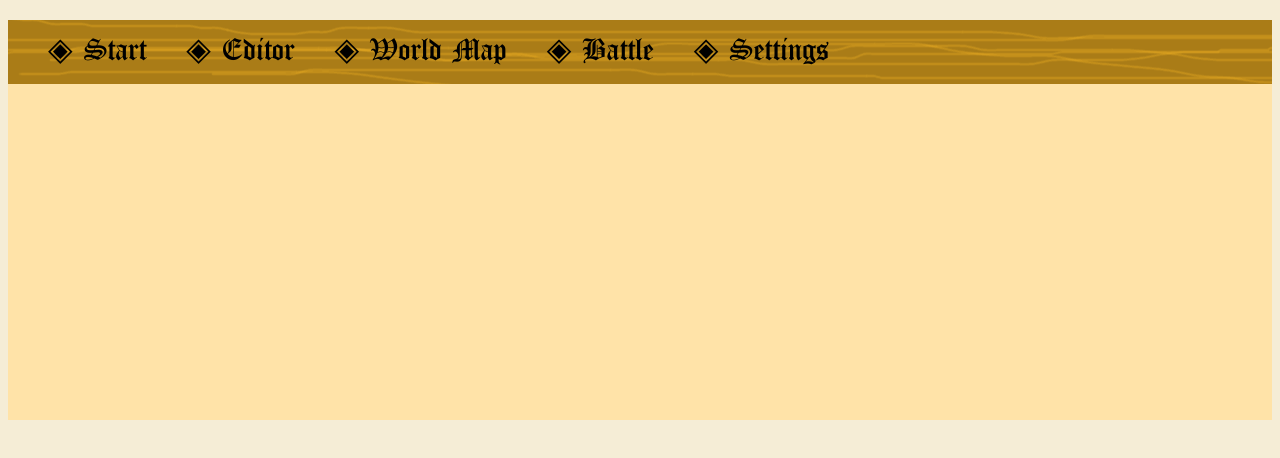
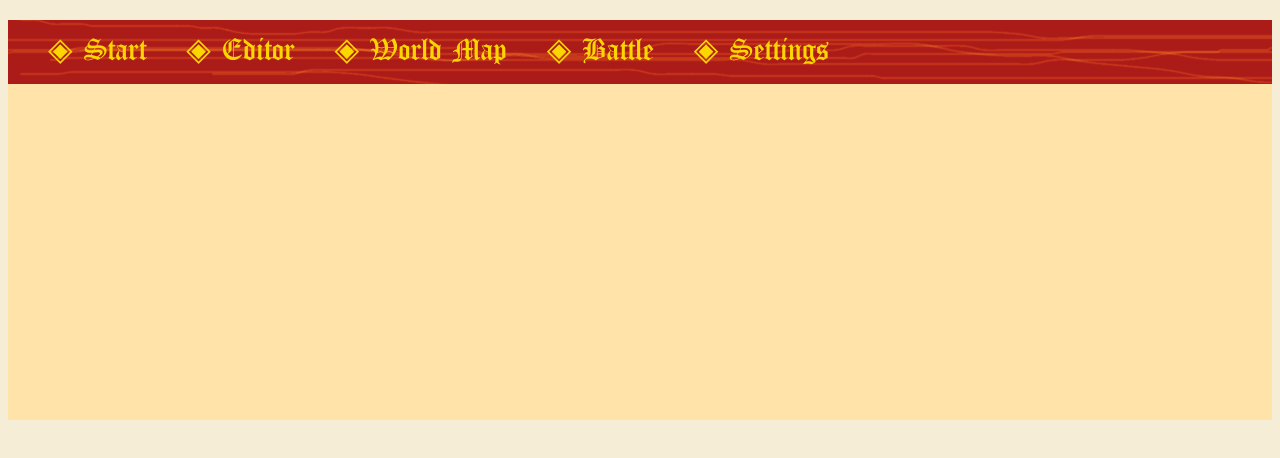
Before and after one commit to perlarssn/whworld, a plain HTML site: page index.html in a window 1280 px wide. Shown: the top 458 px of the page. Drawn offline with Linux system fonts and the light colour scheme.

Commit message:
more styling

```diff
--- a/app.css
+++ b/app.css
@@ -16,7 +16,7 @@ body {
 
 a {
     text-decoration:none;
-    color: black;
+    color: #fcd600;
 }
 
 .select_terrain {
@@ -36,12 +36,13 @@ a {
     height: 64px;
     line-height: 64px;
     font-size: 32px;
-    background-image: url(css/horizontalborder.png);
+    background-image: url(css/horizontalborder2.png);
 }
 
 .main-menu-item {
     margin-left: 40px;
     float: left;
+    color: #fcd600;
 }
 
 #main {
```
Also changed, not shown: css/horizontalborder2.png (added).
